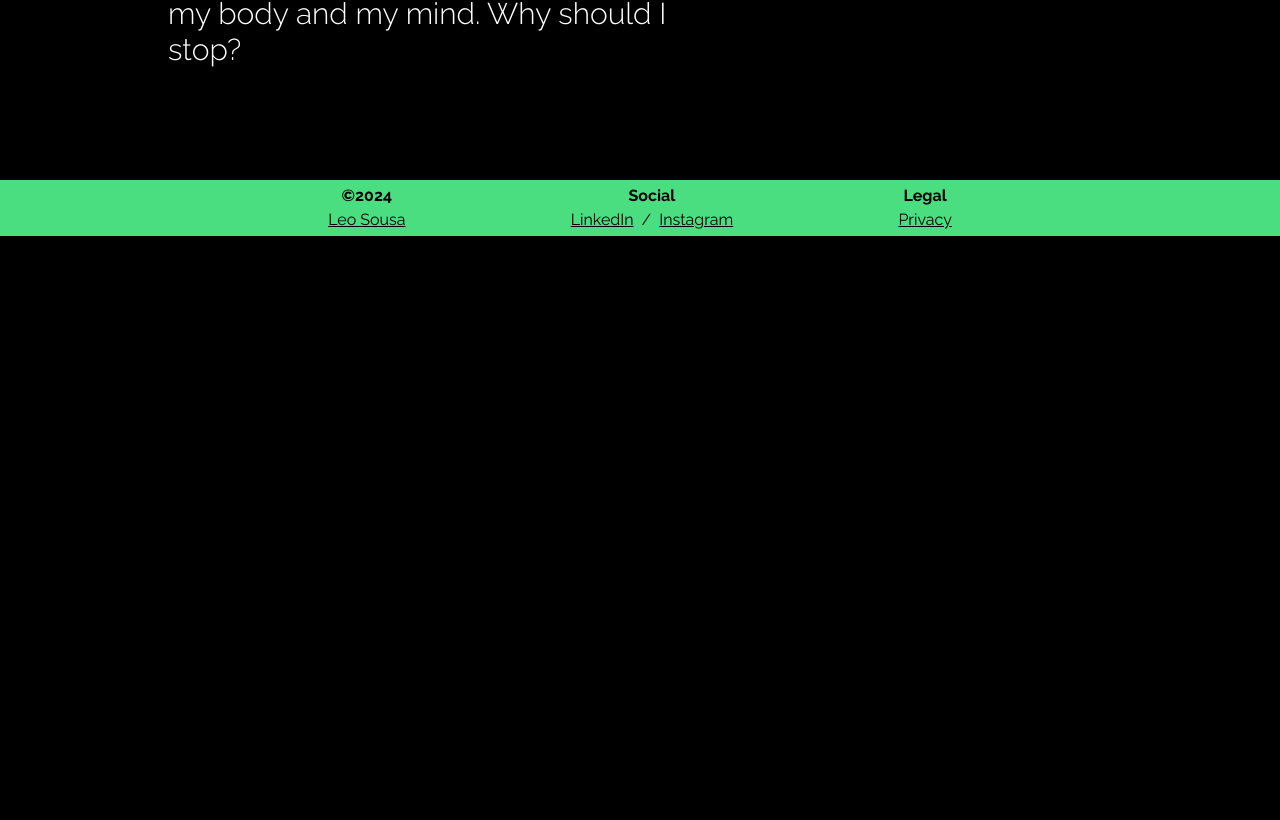
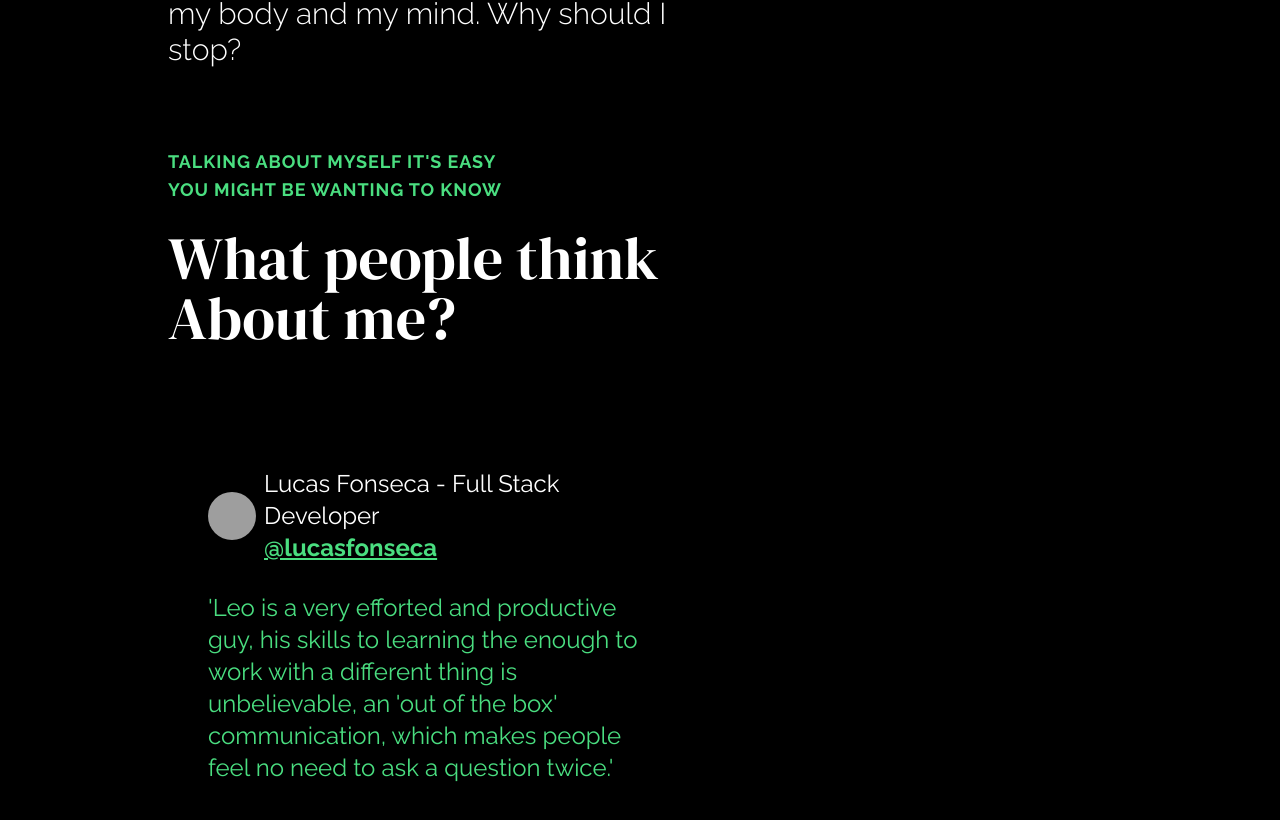
Before and after one commit to sousalmdev/portfoolio, a Next.js app: page / in a window 1280 px wide. Shown: the part 8289-9109 px from the top of the page. Before the commit the page ends 8525 px from the top, so only its background shows below. Built offline with nearby package versions, Linux system fonts and the light colour scheme; grey boxes are pictures that could not be loaded.

Commit message:
Add: popular opinion section

```diff
--- a/app/components/about.tsx
+++ b/app/components/about.tsx
@@ -1,65 +1,99 @@
 /* eslint-disable react/no-unescaped-entities */
-import React from 'react'
-
-import Image from 'next/image';
-import Leo from '@/app/assets/Imagem do WhatsApp de 2024-04-04 à(s) 23.13.22_5cc7a10f.jpg'
-import { Divider } from '@chakra-ui/react';
-import { dm } from '../fonts/dm-sans';
+import React from "react";
+import { PeopleCard } from "./peopleCard";
+import Image from "next/image";
+import Leo from "@/app/assets/Imagem do WhatsApp de 2024-04-04 à(s) 23.13.22_5cc7a10f.jpg";
+import { Divider } from "@chakra-ui/react";
+import { dm } from "../fonts/dm-sans";
 export const About = () => {
   return (
     <>
       <div
         id="about"
         className="animate-fade-in-bottom pb-20 text-left w-11/12 md:w-full"
-        > <div className="py-20 flex flex-col xl:flex-row items-center md:justify-between">
-         <div className=""> <h2
+      >
+        {" "}
+        <div className="py-20 flex flex-col xl:flex-row items-center md:justify-between">
+          <div className="">
+            {" "}
+            <h2
               className={`text-green-400 md:text-lg text-base tracking-wider font-bold`}
             >
-            YOU ALREADY SAW WHAT I CAN DO
-
-            , NOW, YOU'RE GONNA KNOW
+              YOU ALREADY SAW WHAT I CAN DO , NOW, YOU'RE GONNA KNOW
             </h2>
             <br />
             <h1 className={` ${dm.className} text-3xl md:text-6xl `}>
               Who I am
             </h1>
             <br />
-
-
             <p
               className={`text-left w-full xl:w-3/5 md:w-full sm:w-4/5 md:text-3xl text-base font-light `}
             >
-            <span className="font-bold text-green-400">My name is</span> Leandro Medeiros de Sousa, a brazilian developer, born in Rio de Janeiro.
-          I had my first touch with programming through the CC50 Harvard Course, first meeting C language and Programming Logic.
-          After that, I went full on Front End Development, because I feel familiar to art and creative stuff.
-          </p></div>
+              <span className="font-bold text-green-400">My name is</span>{" "}
+              Leandro Medeiros de Sousa, a brazilian developer, born in Rio de
+              Janeiro. I had my first touch with programming through the CC50
+              Harvard Course, first meeting C language and Programming Logic.
+              After that, I went full on Front End Development, because I feel
+              familiar to art and creative stuff.
+            </p>
+          </div>
           <br />
 
-          <Image style={{border:'1px solid  rgb(74 222 128) '}} src={Leo.src} width={350} height={300}  alt='abu' /></div>
-
+          <Image
+            style={{ border: "1px solid  rgb(74 222 128) " }}
+            src={Leo.src}
+            width={350}
+            height={300}
+            alt="abu"
+          />
+        </div>
+        <div className="pb-20">
         <h2
           className={`text-green-400 md:text-lg text-base tracking-wider font-bold`}
         >
           KNOW MY
         </h2>
         <br />
-          <h1 className={`text-3xl md:text-6xl ${dm.className}`}>
-            Hobbies
-          </h1>
+        <h1 className={`text-3xl md:text-6xl ${dm.className}`}>Hobbies</h1>
         <br />
         <p
           className={`text-left w-full xl:w-3/5 md:w-full sm:w-4/5 md:text-3xl text-lg font-light `}
         >
-            <span className="font-bold text-green-400">I am a musician</span> since 2016, I play three different instruments: Guitar, Electric Guitar and Bass.   <span className="font-bold text-green-400">I like to sing as well. </span> I have some personal music taste which involves Metal, Bossa Nova, Samba, R&B and Jazz.
-            <br /><br />
-            I write poetries since 2018, talking about love, life, lies and all its mysteries.
-
+          <span className="font-bold text-green-400">I am a musician</span>{" "}
+          since 2016, I play three different instruments: Guitar, Electric
+          Guitar and Bass.{" "}
+          <span className="font-bold text-green-400">
+            I like to sing as well.{" "}
+          </span>{" "}
+          I have some personal music taste which involves Metal, Bossa Nova,
+          Samba, R&B and Jazz.
           <br />
           <br />
-        I'm a football supporter too. A passionated and born Flamengo supporter. One time Flamengo, always Flamengo.
-         <br /><br />
-         I'm a gym guy. It's been a year and six months since I started, and never ever wanted to stop since then. It helps either my body and my mind. Why should I stop?
+          I write poetries since 2018, talking about love, life, lies and all
+          its mysteries.
+          <br />
+          <br />
+          I'm a football supporter too. A passionated and born Flamengo
+          supporter. One time Flamengo, always Flamengo.
+          <br />
+          <br />
+          I'm a gym guy. It's been a year and six months since I started, and
+          never ever wanted to stop since then. It helps either my body and my
+          mind. Why should I stop?
         </p></div>
+
+        <h2
+          className={`text-green-400 md:text-lg text-base tracking-wider font-bold`}
+        >
+        TALKING ABOUT MYSELF IT'S EASY <br />
+        YOU MIGHT BE WANTING TO KNOW
+        </h2>
+        <br />
+        <h1 className={` ${dm.className} text-3xl md:text-6xl `}>What people think
+        <br />
+        About me?</h1>
+        <PeopleCard />
+      </div>
     </>
   );
 };
--- a/app/components/accordion.tsx
+++ b/app/components/accordion.tsx
@@ -15,7 +15,7 @@ export const Accordionn = () => {
       className="py-4 flex flex-col text-lg justify-center"
       allowToggle
     >
-      <AccordionItem className="w-11/12 xl:w-2/5">
+      <AccordionItem className="w-11/12 md:w-3/5 xl:w-2/5">
         <h2>
           <AccordionButton color={"rgb(74 222 128)"}
 
@@ -80,7 +80,7 @@ export const Accordionn = () => {
           </ul>
         </AccordionPanel>
       </AccordionItem>
-      <AccordionItem className="w-11/12 xl:w-2/5 md:w-2/5">
+      <AccordionItem className="w-11/12 md:w-3/5 xl:w-2/5">
         <h2>
           <AccordionButton color={"rgb(74 222 128)"}
             _expanded={{ bg: "rgb(74 222 128)", color: "black" }}
@@ -128,7 +128,7 @@ export const Accordionn = () => {
         </AccordionPanel>
       </AccordionItem>
 
-      <AccordionItem className="w-11/12 xl:w-2/5 md:w-2/5">
+      <AccordionItem className="w-11/12 md:w-3/5 xl:w-2/5">
   <h2>
     <AccordionButton color={"rgb(74 222 128)"} className="text-sm md:text-xl" _expanded={{ bg: "rgb(74 222 128)", color: "black" }}>
       <Box className={`font-bold  text-sm md:text-xl`} as="span" flex="1" textAlign="left">
@@ -203,7 +203,7 @@ Here are some general tips, and speaking of myself, I have been applying them fo
 A developer like you. A student like you.
   </AccordionPanel>
 </AccordionItem>
-<AccordionItem className="w-11/12 xl:w-2/5 md:w-2/5">
+<AccordionItem className="w-11/12 md:w-3/5 xl:w-2/5">
   <h2>
     <AccordionButton color={"rgb(74 222 128)"} className="text-sm md:text-xl" _expanded={{ bg: "rgb(74 222 128)", color: "black" }}>
       <Box className={`font-bold  text-sm md:text-xl`} as="span" flex="1" textAlign="left">
--- /dev/null
+++ b/app/components/peopleCard.tsx
@@ -0,0 +1,42 @@
+/* eslint-disable react/no-unescaped-entities */
+import { Card, Avatar, CardHeader, CardBody, Text, Stack } from '@chakra-ui/react';
+import Link from 'next/link';
+
+import React from 'react';
+
+export const PeopleCard = () => {
+  return (
+    <div className="flex items-center justify-center md:justify-start py-5 md:py-20 h-auto">
+      <Card
+        direction={{ base: 'row', sm: 'row' }}
+        overflow="hidden"
+        outlineColor={'rgb(74 222 128)'}
+        bg={'black'}
+        color={'rgb(74 222 128)'}
+        className="w-11/12 md:w-2/4"
+        padding={0}
+      >
+        <Stack>
+          <CardBody className=" w-full">
+            <CardHeader className="flex items-center justify-start gap-4 md:gap-2 text-white">
+              <Avatar
+                name="Lucas Fonseca"
+                alignSelf={'center'}
+                src="https://media.licdn.com/dms/image/D4D03AQGNdXp8srncpA/profile-displayphoto-shrink_800_800/0/1710185956336?e=1717632000&v=beta&t=DwRdalwIO3pgqo6Z7xNt_fa7pOnJH8jvgonc8Cfz2uI"
+                size={{ base: 'sm', sm: 'md' }}
+              />
+              <div className="flex-col">
+                <Text className='text-sm md:text-2xl w-full'>
+                Lucas Fonseca - Full Stack Developer <br />
+                <span className="text-green-400 font-bold "><Link className='underline decoration-green-400' href={'https://www.linkedin.com/in/lucasrlfonseca/'}> @lucasfonseca</Link></span></Text>
+              </div>
+            </CardHeader>
+            <Text className="md:ml-5 m-0 w-full text-sm md:text-2xl py-2">
+              'Leo is a very efforted and productive guy, his skills to learning the enough to work with a different thing is unbelievable, an 'out of the box' communication, which makes people feel no need to ask a question twice.'
+            </Text>
+          </CardBody>
+        </Stack>
+      </Card>
+    </div>
+  );
+};
--- a/app/layout.tsx
+++ b/app/layout.tsx
@@ -28,7 +28,7 @@ export default function RootLayout({
   children: React.ReactNode;
 }>) {
   return (
-    <html className={`scroll-smooth`}>
+    <html className="scroll-smooth" translate="yes">
       <ChakraProvider>
         <body
           className={`${jost.className} bg-black flex-col h-min-screen flex text-left items-center`}
```
Lines whose indentation alone changed are shown as unchanged.
